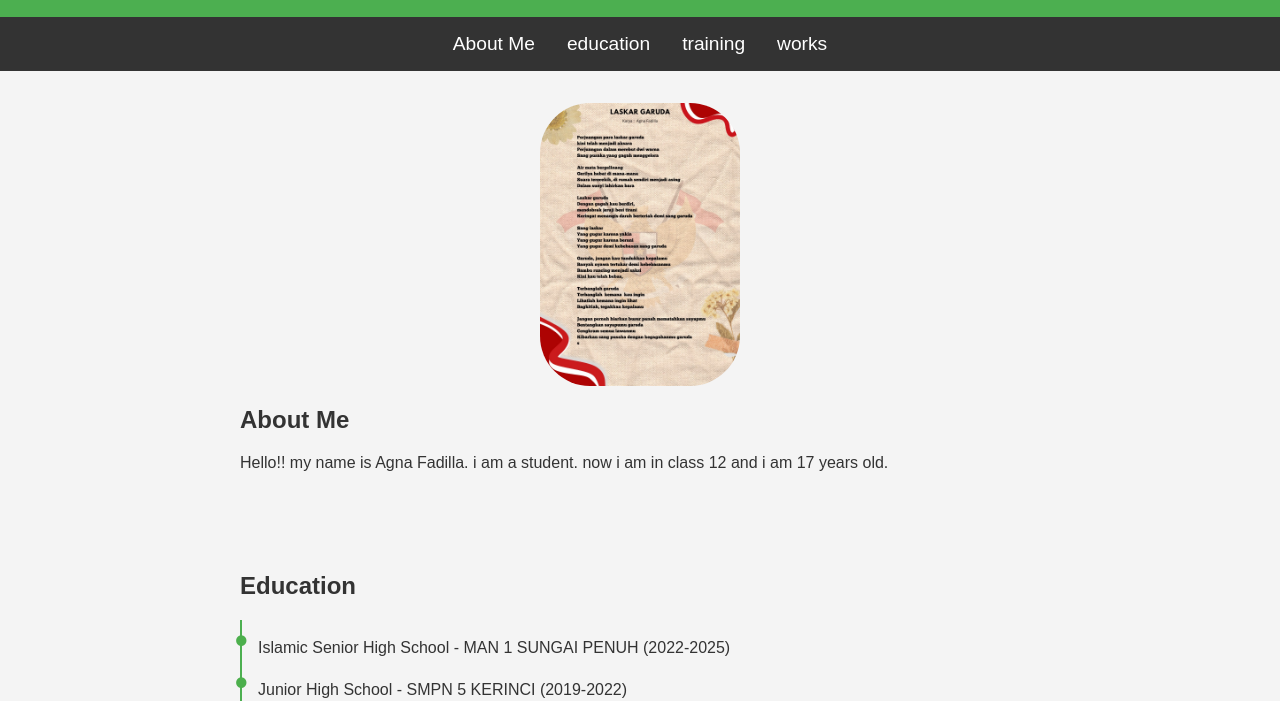
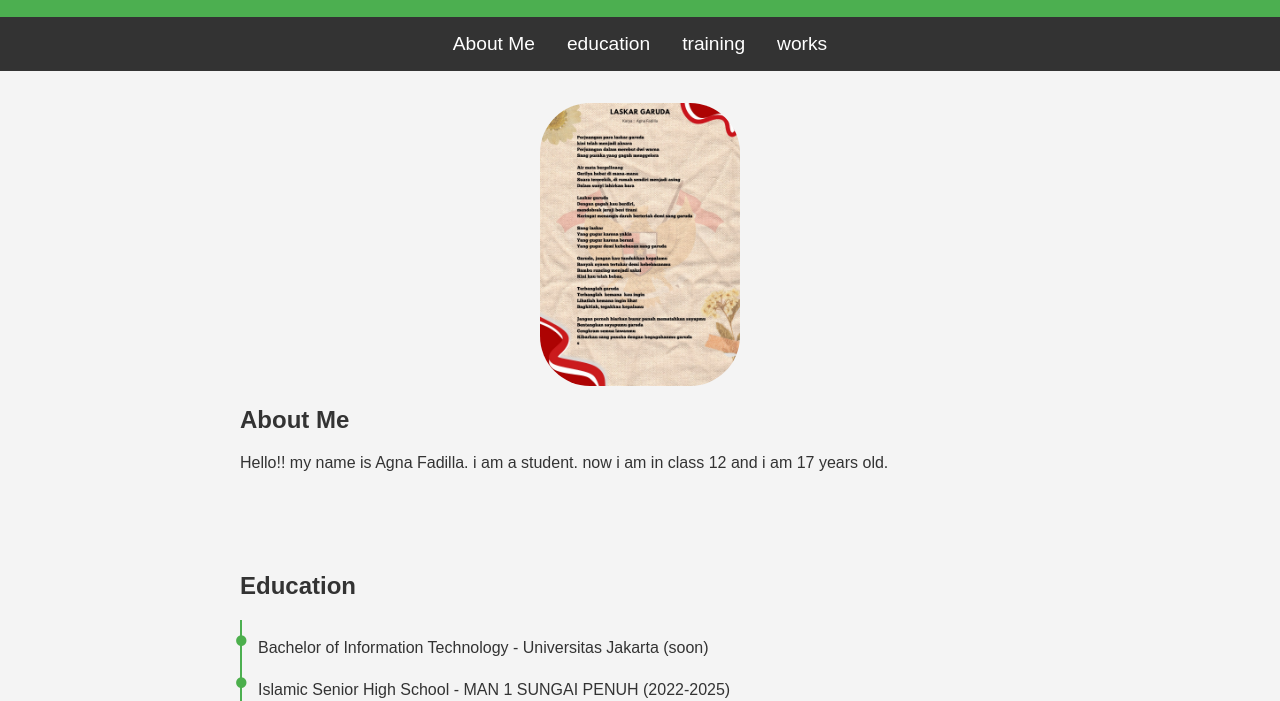
Before and after one commit to Anafdl/Anafdl.github.io, a plain HTML site: page index.html in a window 1280 px wide. Shown: the part 95-796 px from the top of the page. Drawn offline with Linux system fonts and the light colour scheme.

Commit message:
add education

```diff
--- a/index.html
+++ b/index.html
@@ -24,6 +24,7 @@
     <section id="education">
         <h2>Education</h2>
         <ul class="timeline">
+            <li>Bachelor of Information Technology - Universitas Jakarta (soon)</li>
             <li>Islamic Senior High School - MAN 1 SUNGAI PENUH (2022-2025)</li>
             <li>Junior High School - SMPN 5 KERINCI (2019-2022) </li>
             <li>Elementry School - SDN 62/III MUKAI MUDIK (2013-2019)</li>
```
